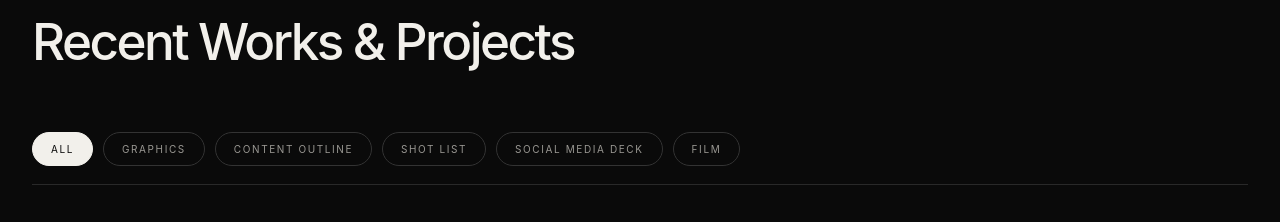
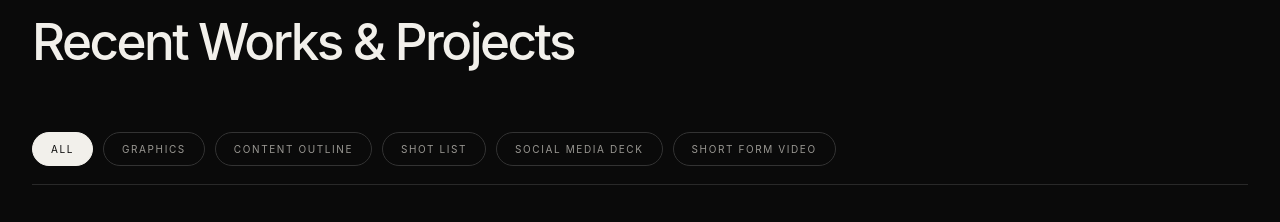
Before and after one commit to JamesMD0312/Mggs26-portfolio, a React (Vite) app: page / in a window 1280 px wide. Shown: the part 3663-3885 px from the top of the page. Built offline with nearby package versions, Linux system fonts and the light colour scheme.

Commit message:
Update portfolio

```diff
--- a/src/components/Works.jsx
+++ b/src/components/Works.jsx
@@ -203,8 +203,8 @@ export default function Works() {
       label: "Social Media Deck",
     },
     {
-      key: "film",
-      label: "Film",
+      key: "short form video",
+      label: "short form video",
     },
   ];
 
--- a/src/data/projects.js
+++ b/src/data/projects.js
@@ -298,9 +298,9 @@ export const projects = [
   // =========================
 
   {
-    id: "film-01",
+    id: "short form video-01",
     title: "Reel 01",
-    category: "Film",
+    category: "short form video",
     year: "2026",
     filterType: "short form video",
     video: "/video/Reel_1.mp4",
@@ -308,9 +308,9 @@ export const projects = [
     alt: "Portrait film",
   },
    {
-    id: "film-02",
+    id: "short form video-02",
     title: "Reel 02",
-    category: "Film",
+    category: "short form video",
     year: "2026",
     filterType: "short form video",
     video: "/video/r1.mp4",
@@ -320,7 +320,7 @@ export const projects = [
    {
     id: "film-03",
     title: "Reel 03",
-    category: "Film",
+    category: "short form video",
     year: "2026",
     filterType: "short form video",
     video: "/video/3.mp4",
@@ -328,45 +328,45 @@ export const projects = [
     alt: "Portrait film",
   },
   {
-    id: "film-04",
+    id: "short form video-04",
     title: "Reel 04",
-    category: "Film",
+    category: "short form video",
     year: "2026",
     filterType: "short form video",
     video: "/video/4.mp4",
     alt: "Portrait film",
   },
   {
-    id: "film-05",
+    id: "short form video-05",
     title: "Reel 05",
-    category: "Film",
+    category: "short form video",
     year: "2026",
     filterType: "short form video",
     video: "/video/5.mp4",
     alt: "Portrait film",
   },
    {
-    id: "film-06",
+    id: "short form video-06",
     title: "Reel 06",
-    category: "Film",
+    category: "short form video",
     year: "2026",
     filterType: "short form video",
     video: "/video/6.mp4",
     alt: "Portrait film",
   },
    {
-    id: "film-07",
+    id: "short form video-07",
     title: "Reel 07",
-    category: "Film",
+    category: "short form video",
     year: "2026",
     filterType: "short form video",
     video: "/video/7.mp4",
     alt: "Portrait film",
   },
    {
-    id: "film-08",
+    id: "short form video-08",
     title: "Reel 08",
-    category: "Film",
+    category: "short form video",
     year: "2026",
     filterType: "short form video",
     video: "/video/8.mp4",
```
